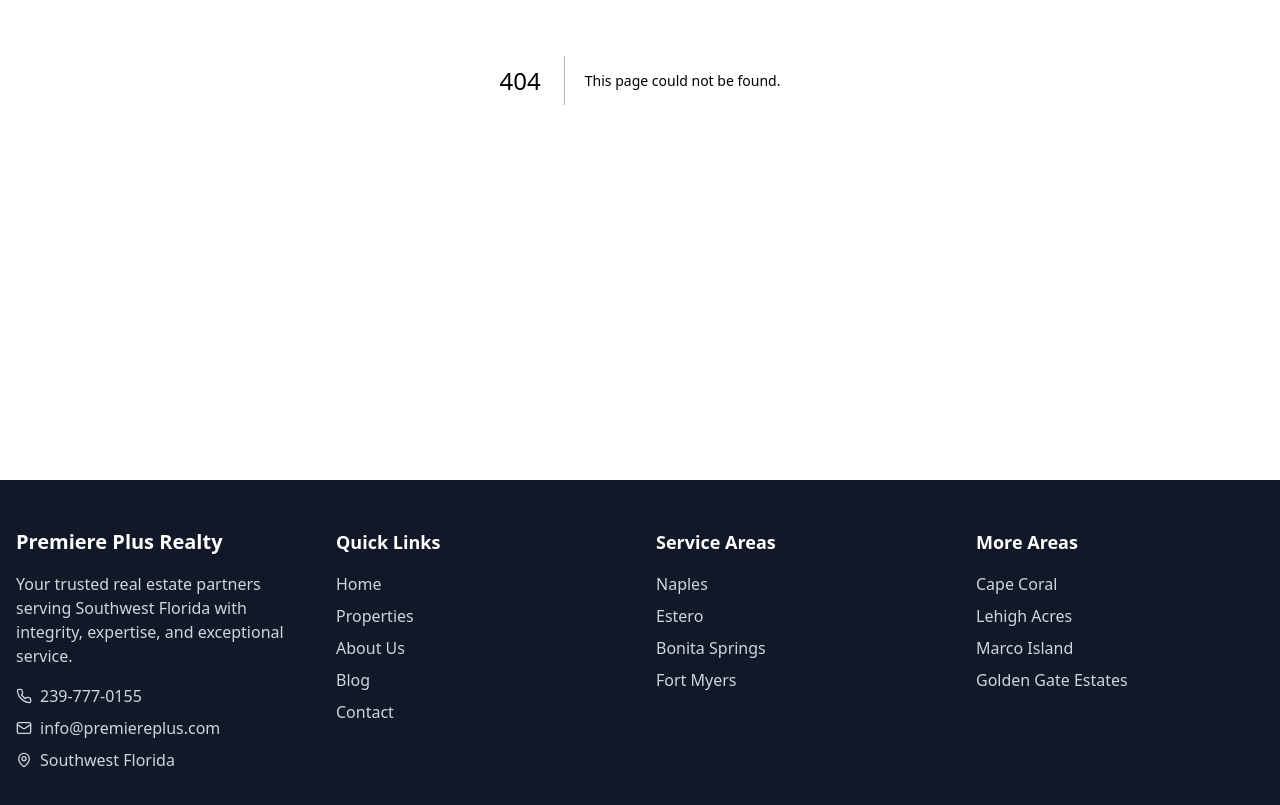
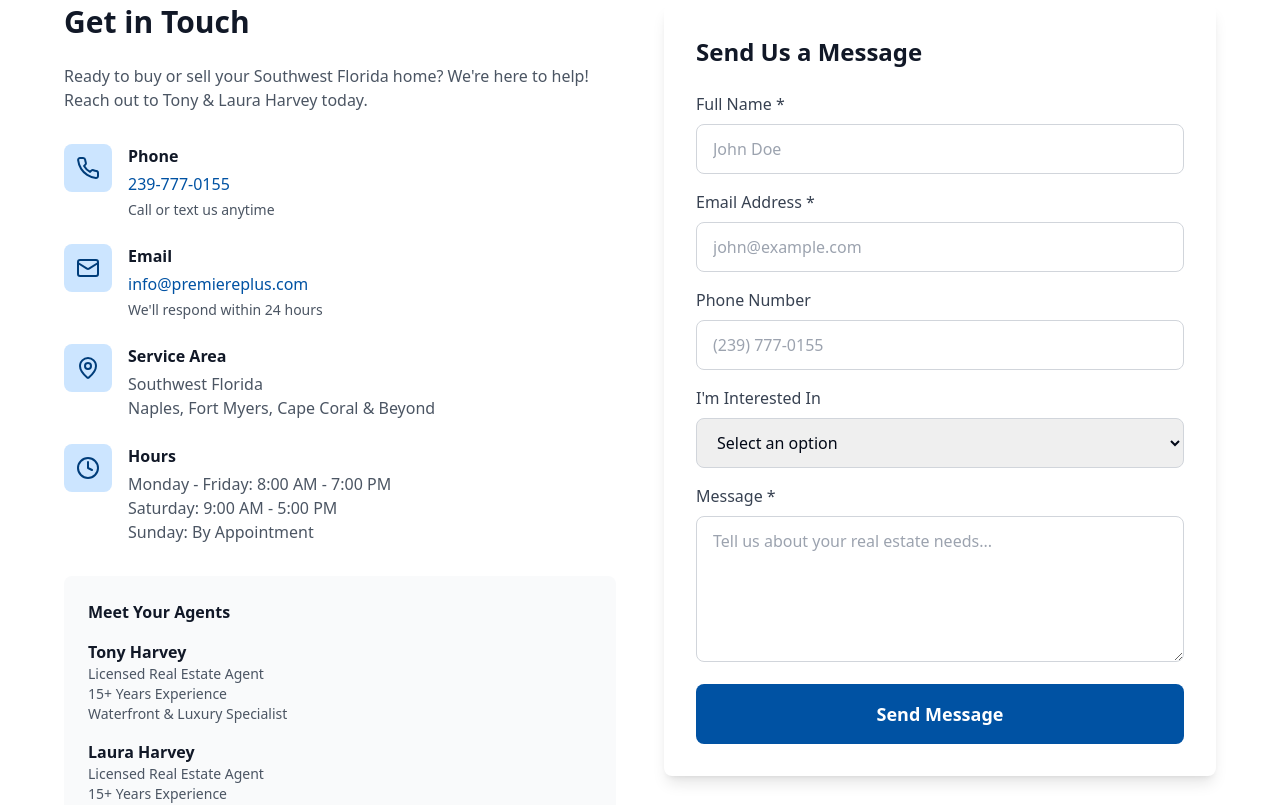
Before and after one commit to CR-AudioViz-AI/agentos-premiere-plus, a Next.js app: page /contact in a window 1280 px wide. Before the commit this address had no page. Shown: the part 400-1205 px from the top of the page. Built offline with nearby package versions, Linux system fonts and the light colour scheme.

Commit message:
Add app/contact/page.tsx

```diff
--- /dev/null
+++ b/app/contact/page.tsx
@@ -0,0 +1,252 @@
+"use client";
+
+import { useState } from "react";
+import { Mail, MapPin, Phone, Clock } from "lucide-react";
+
+export default function Contact() {
+  const [formData, setFormData] = useState({
+    name: "",
+    email: "",
+    phone: "",
+    message: "",
+    interest: "",
+  });
+  const [submitted, setSubmitted] = useState(false);
+
+  const handleSubmit = async (e: React.FormEvent) => {
+    e.preventDefault();
+    // In a real app, this would send to an API
+    console.log("Form submitted:", formData);
+    setSubmitted(true);
+    setTimeout(() => setSubmitted(false), 5000);
+  };
+
+  const handleChange = (e: React.ChangeEvent<HTMLInputElement | HTMLTextAreaElement | HTMLSelectElement>) => {
+    setFormData({
+      ...formData,
+      [e.target.name]: e.target.value,
+    });
+  };
+
+  return (
+    <div className="py-12">
+      {/* Hero */}
+      <section className="bg-gradient-to-br from-primary-700 to-primary-900 text-white py-16 mb-12">
+        <div className="container mx-auto px-4 text-center">
+          <h1 className="text-4xl lg:text-5xl font-bold mb-6">
+            Contact Us
+          </h1>
+          <p className="text-xl text-primary-100 max-w-3xl mx-auto">
+            Let's discuss your Southwest Florida real estate needs
+          </p>
+        </div>
+      </section>
+
+      <div className="container mx-auto px-4">
+        <div className="grid grid-cols-1 lg:grid-cols-2 gap-12 max-w-6xl mx-auto">
+          {/* Contact Info */}
+          <div>
+            <h2 className="text-3xl font-bold text-gray-900 mb-6">
+              Get in Touch
+            </h2>
+            <p className="text-gray-600 mb-8">
+              Ready to buy or sell your Southwest Florida home? We're here to help!
+              Reach out to Tony & Laura Harvey today.
+            </p>
+
+            <div className="space-y-6 mb-8">
+              <div className="flex items-start gap-4">
+                <div className="flex-shrink-0 w-12 h-12 bg-primary-100 rounded-lg flex items-center justify-center">
+                  <Phone className="w-6 h-6 text-primary-700" />
+                </div>
+                <div>
+                  <h3 className="font-bold text-gray-900 mb-1">Phone</h3>
+                  <a href="tel:239-777-0155" className="text-primary-600 hover:text-primary-700">
+                    239-777-0155
+                  </a>
+                  <p className="text-gray-600 text-sm mt-1">
+                    Call or text us anytime
+                  </p>
+                </div>
+              </div>
+
+              <div className="flex items-start gap-4">
+                <div className="flex-shrink-0 w-12 h-12 bg-primary-100 rounded-lg flex items-center justify-center">
+                  <Mail className="w-6 h-6 text-primary-700" />
+                </div>
+                <div>
+                  <h3 className="font-bold text-gray-900 mb-1">Email</h3>
+                  <a href="mailto:info@premiereplus.com" className="text-primary-600 hover:text-primary-700">
+                    info@premiereplus.com
+                  </a>
+                  <p className="text-gray-600 text-sm mt-1">
+                    We'll respond within 24 hours
+                  </p>
+                </div>
+              </div>
+
+              <div className="flex items-start gap-4">
+                <div className="flex-shrink-0 w-12 h-12 bg-primary-100 rounded-lg flex items-center justify-center">
+                  <MapPin className="w-6 h-6 text-primary-700" />
+                </div>
+                <div>
+                  <h3 className="font-bold text-gray-900 mb-1">Service Area</h3>
+                  <p className="text-gray-600">
+                    Southwest Florida<br />
+                    Naples, Fort Myers, Cape Coral & Beyond
+                  </p>
+                </div>
+              </div>
+
+              <div className="flex items-start gap-4">
+                <div className="flex-shrink-0 w-12 h-12 bg-primary-100 rounded-lg flex items-center justify-center">
+                  <Clock className="w-6 h-6 text-primary-700" />
+                </div>
+                <div>
+                  <h3 className="font-bold text-gray-900 mb-1">Hours</h3>
+                  <p className="text-gray-600">
+                    Monday - Friday: 8:00 AM - 7:00 PM<br />
+                    Saturday: 9:00 AM - 5:00 PM<br />
+                    Sunday: By Appointment
+                  </p>
+                </div>
+              </div>
+            </div>
+
+            {/* Agent Info */}
+            <div className="bg-gray-50 rounded-lg p-6">
+              <h3 className="font-bold text-gray-900 mb-4">Meet Your Agents</h3>
+              <div className="space-y-4">
+                <div>
+                  <h4 className="font-semibold text-gray-900">Tony Harvey</h4>
+                  <p className="text-gray-600 text-sm">
+                    Licensed Real Estate Agent<br />
+                    15+ Years Experience<br />
+                    Waterfront & Luxury Specialist
+                  </p>
+                </div>
+                <div>
+                  <h4 className="font-semibold text-gray-900">Laura Harvey</h4>
+                  <p className="text-gray-600 text-sm">
+                    Licensed Real Estate Agent<br />
+                    15+ Years Experience<br />
+                    Family Homes & First-Time Buyers
+                  </p>
+                </div>
+              </div>
+            </div>
+          </div>
+
+          {/* Contact Form */}
+          <div>
+            <div className="bg-white rounded-lg shadow-lg p-8">
+              <h2 className="text-2xl font-bold text-gray-900 mb-6">
+                Send Us a Message
+              </h2>
+
+              {submitted && (
+                <div className="mb-6 p-4 bg-green-50 border border-green-200 rounded-lg">
+                  <p className="text-green-800 font-semibold">
+                    Thank you! We'll be in touch soon.
+                  </p>
+                </div>
+              )}
+
+              <form onSubmit={handleSubmit} className="space-y-4">
+                <div>
+                  <label htmlFor="name" className="block text-gray-700 font-medium mb-2">
+                    Full Name *
+                  </label>
+                  <input
+                    type="text"
+                    id="name"
+                    name="name"
+                    required
+                    value={formData.name}
+                    onChange={handleChange}
+                    className="w-full px-4 py-3 border border-gray-300 rounded-lg focus:outline-none focus:ring-2 focus:ring-primary-500"
+                    placeholder="John Doe"
+                  />
+                </div>
+
+                <div>
+                  <label htmlFor="email" className="block text-gray-700 font-medium mb-2">
+                    Email Address *
+                  </label>
+                  <input
+                    type="email"
+                    id="email"
+                    name="email"
+                    required
+                    value={formData.email}
+                    onChange={handleChange}
+                    className="w-full px-4 py-3 border border-gray-300 rounded-lg focus:outline-none focus:ring-2 focus:ring-primary-500"
+                    placeholder="john@example.com"
+                  />
+                </div>
+
+                <div>
+                  <label htmlFor="phone" className="block text-gray-700 font-medium mb-2">
+                    Phone Number
+                  </label>
+                  <input
+                    type="tel"
+                    id="phone"
+                    name="phone"
+                    value={formData.phone}
+                    onChange={handleChange}
+                    className="w-full px-4 py-3 border border-gray-300 rounded-lg focus:outline-none focus:ring-2 focus:ring-primary-500"
+                    placeholder="(239) 777-0155"
+                  />
+                </div>
+
+                <div>
+                  <label htmlFor="interest" className="block text-gray-700 font-medium mb-2">
+                    I'm Interested In
+                  </label>
+                  <select
+                    id="interest"
+                    name="interest"
+                    value={formData.interest}
+                    onChange={handleChange}
+                    className="w-full px-4 py-3 border border-gray-300 rounded-lg focus:outline-none focus:ring-2 focus:ring-primary-500"
+                  >
+                    <option value="">Select an option</option>
+                    <option value="buying">Buying a Home</option>
+                    <option value="selling">Selling a Home</option>
+                    <option value="both">Both Buying & Selling</option>
+                    <option value="investment">Investment Properties</option>
+                    <option value="other">Other</option>
+                  </select>
+                </div>
+
+                <div>
+                  <label htmlFor="message" className="block text-gray-700 font-medium mb-2">
+                    Message *
+                  </label>
+                  <textarea
+                    id="message"
+                    name="message"
+                    required
+                    value={formData.message}
+                    onChange={handleChange}
+                    rows={5}
+                    className="w-full px-4 py-3 border border-gray-300 rounded-lg focus:outline-none focus:ring-2 focus:ring-primary-500"
+                    placeholder="Tell us about your real estate needs..."
+                  />
+                </div>
+
+                <button
+                  type="submit"
+                  className="w-full bg-primary-600 text-white py-4 rounded-lg font-semibold text-lg hover:bg-primary-700 transition-colors"
+                >
+                  Send Message
+                </button>
+              </form>
+            </div>
+          </div>
+        </div>
+      </div>
+    </div>
+  );
+}
```
